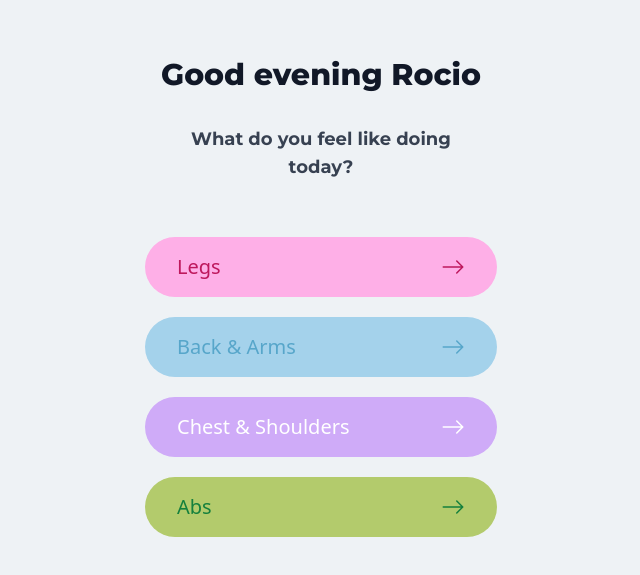
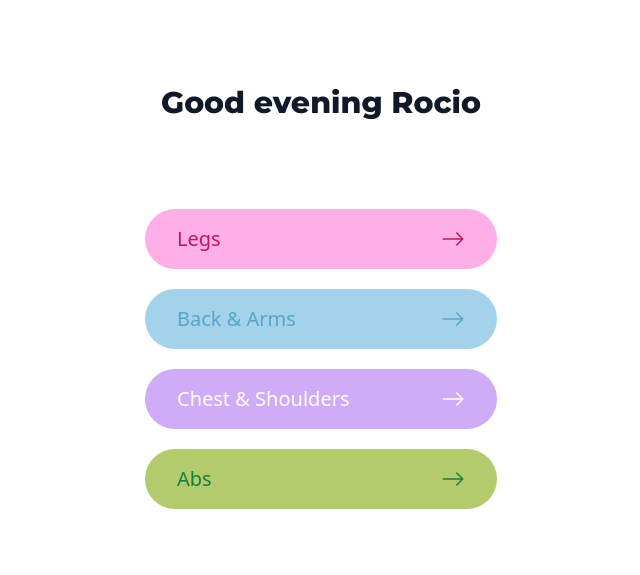
Before and after one commit to Yevhenbk/roci-fit, a Next.js app: page / in a window 1280 px wide. Shown: the part 103-678 px from the top of the page, without its empty margins (319-959 px from the left). Built offline with nearby package versions, Linux system fonts and the light colour scheme.

Commit message:
add routing

```diff
--- a/src/components/templates/HomeTemplate.tsx
+++ b/src/components/templates/HomeTemplate.tsx
@@ -1,16 +1,20 @@
 import { FC, useContext } from 'react'
 import { Context } from '@store/context'
 import { BsArrowRight } from 'react-icons/bs'
+import classNames from 'classnames'
 import Button from '@UI/Button/Button'
 import FadeInContainer from '@UI/FadeInContainer/FadeInContainer'
 
 const HomeTemplate: FC = () => {
 
-  const { greeting } = useContext(Context)
+  const { greeting, calling, section, setSection, router } = useContext(Context)
 
   return (
-    <div className='flex flex-col gap-14 items-center justify-center h-[100vh]
-    w-[100vw] bg-[#EEF2F5]'>
+    <>
+      <div className={classNames('opacity-0 transform transition ease-out flex flex-col gap-14',
+      'duration-300 justify-center items-center h-[100vh] w-[100vw]', {
+        'opacity-100 translate-y-0': !section,
+        'translate-y-1/4': section})}>
           <div className='flex flex-col gap-8 text-center items-center'>
             <FadeInContainer duration={4}>
               <h1 className='text-3xl text-gray-900  font-extrabold max-[1036px]:w-[22rem]'>
@@ -19,42 +23,62 @@ const HomeTemplate: FC = () => {
             </FadeInContainer>
             <FadeInContainer duration={3}>
               <h3 className='text-lg text-gray-700 text-center font-bold w-[80%]'>
-              What do you feel like doing today?
+                {calling}
               </h3>
             </FadeInContainer>
           </div>
         <div className='flex flex-col items-stretch gap-5 min-w-[22rem]'>
           <FadeInContainer duration={4}>
-          <Button intent='secondary' fullWidth={true}>
+            <Button intent='secondary' fullWidth={true} onClick={() => {
+              setSection(true)
+              setTimeout(() => {
+                router.push('/legs')
+              }, 300)
+              }}>
               <p className='font-medium pl-4'>Legs</p>
               <BsArrowRight className='relative duration-300 right-4 text-2xl
               group-hover:right-0'/>
             </Button>
           </FadeInContainer>
           <FadeInContainer duration={3}>
-          <Button fullWidth={true}>
+            <Button fullWidth={true} onClick={() => {
+              setSection(true)
+              setTimeout(() => {
+                router.push('/back&arms')
+              }, 300)
+              }}>
               <p className='font-medium pl-4'>Back & Arms</p>
               <BsArrowRight className='relative duration-300 right-4 text-2xl
               group-hover:right-0'/>
             </Button>
           </FadeInContainer>
           <FadeInContainer duration={2}>
-          <Button intent='teritary' fullWidth={true}>
+            <Button intent='teritary' fullWidth={true} onClick={() => {
+              setSection(true)
+              setTimeout(() => {
+                router.push('/chest&shoulders')
+              }, 300)
+              }}>
               <p className='font-medium pl-4'>Chest & Shoulders</p>
               <BsArrowRight className='relative duration-300 right-4 text-2xl
               group-hover:right-0'/>
             </Button>
           </FadeInContainer>
           <FadeInContainer duration={1}>
-          <Button intent='quaternary' fullWidth={true}>
+            <Button intent='quaternary' fullWidth={true} onClick={() => {
+              setSection(true)
+              setTimeout(() => {
+                router.push('/abs')
+              }, 300)
+              }}>
               <p className='font-medium pl-4'>Abs</p>
               <BsArrowRight className='relative duration-300 right-4 text-2xl
               group-hover:right-0'/>
             </Button>
           </FadeInContainer>
         </div>
-
       </div>
+    </>
   )
 }
 
```
Lines whose indentation alone changed are shown as unchanged.
